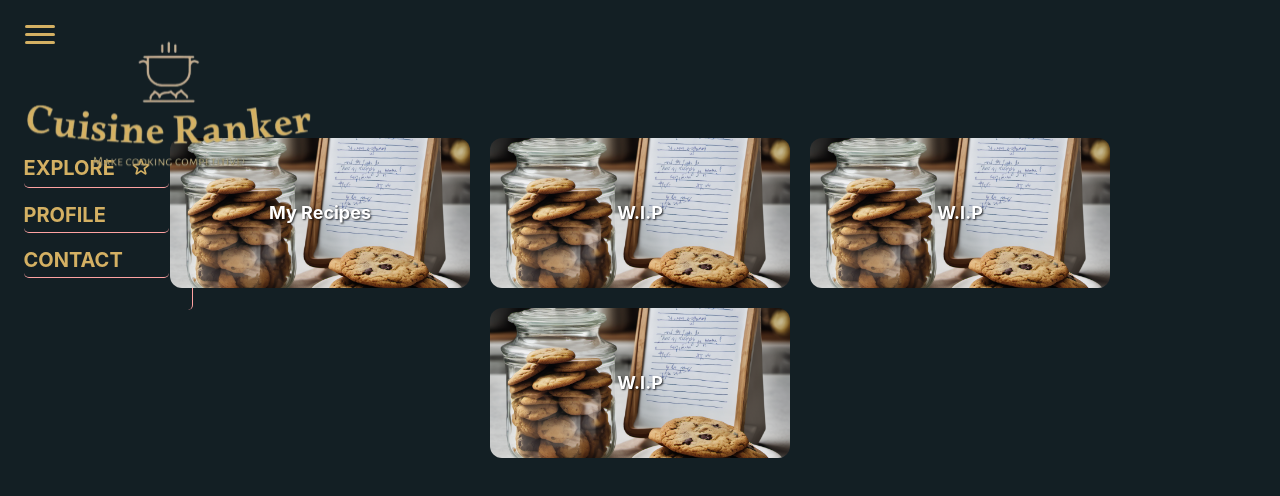
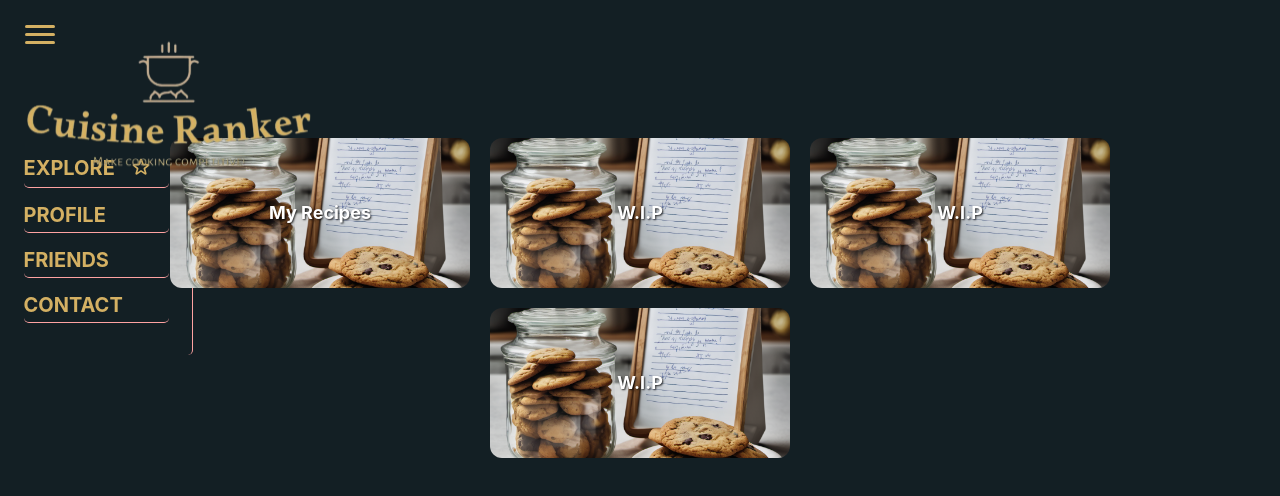
Before and after one commit to aparpEdu/CuisineRankerFE, a React (Create React App) app: page /explore in a window 1280 px wide. Shown: the top 496 px of the page. Built offline with nearby package versions, Linux system fonts and the light colour scheme; sample sign-in values are in the browser's storage.

Commit message:
adding friends option in nav bar

```diff
--- a/src/components/nav_bar/NavigationBar.jsx
+++ b/src/components/nav_bar/NavigationBar.jsx
@@ -39,15 +39,15 @@ const NavigationBar = ({currentPage, onChange}) => {
                     <Link to={"/profile"}  onClick={() => handlePageClick("PROFILE")}>PROFILE</Link>
                     {currentPage === "PROFILE" && <span className="arrow"><img src={Star} alt={"star"}/> </span>}
                 </li>
-
+                <li className={`nav-item ${currentPage === "FRIENDS" ? "active" : ""}`}>
+                    <Link to={"/friends"} onClick={() => handlePageClick("FRIENDS")}>FRIENDS</Link>
+                    {currentPage === "FRIENDS" && <span className="arrow"><img src={Star} alt={"star"}/></span>}
+                </li>
                 {/*<li className={`nav-item ${currentPage === "LEADERBOARDS" ? "active" : ""}`}>*/}
                 {/*    <a href="#" onClick={() => handlePageClick("LEADERBOARDS")}>RANKING</a>*/}
                 {/*    {currentPage === "LEADERBOARDS" && <span className="arrow"><img src={Star} alt={"star"}/></span>}*/}
                 {/*</li>*/}
-                {/*<li className={`nav-item ${currentPage === "FRIENDS" ? "active" : ""}`}>*/}
-                {/*    <a href="#" onClick={() => handlePageClick("FRIENDS")}>FRIENDS</a>*/}
-                {/*    {currentPage === "FRIENDS" && <span className="arrow"><img src={Star} alt={"star"}/></span>}*/}
-                {/*</li>*/}
+
                 {/*<li  className={`nav-item ${currentPage === "SHOP" ? "active" : ""}`}>*/}
                 {/*    <a href="#" onClick={() => handlePageClick("SHOP")}>SHOP</a>*/}
                 {/*    {currentPage === "SHOP" && <span className="arrow"><img src={Star} alt={"star"}/></span>}*/}
```
